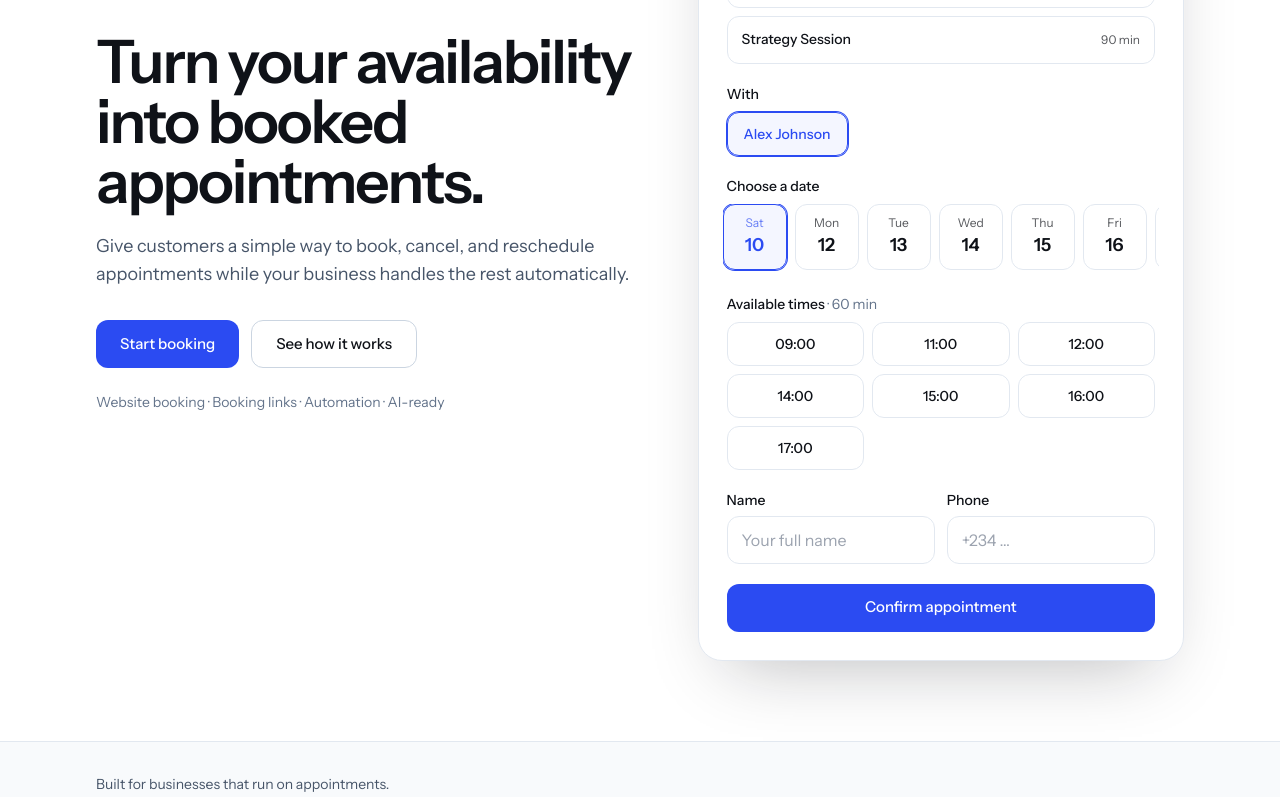
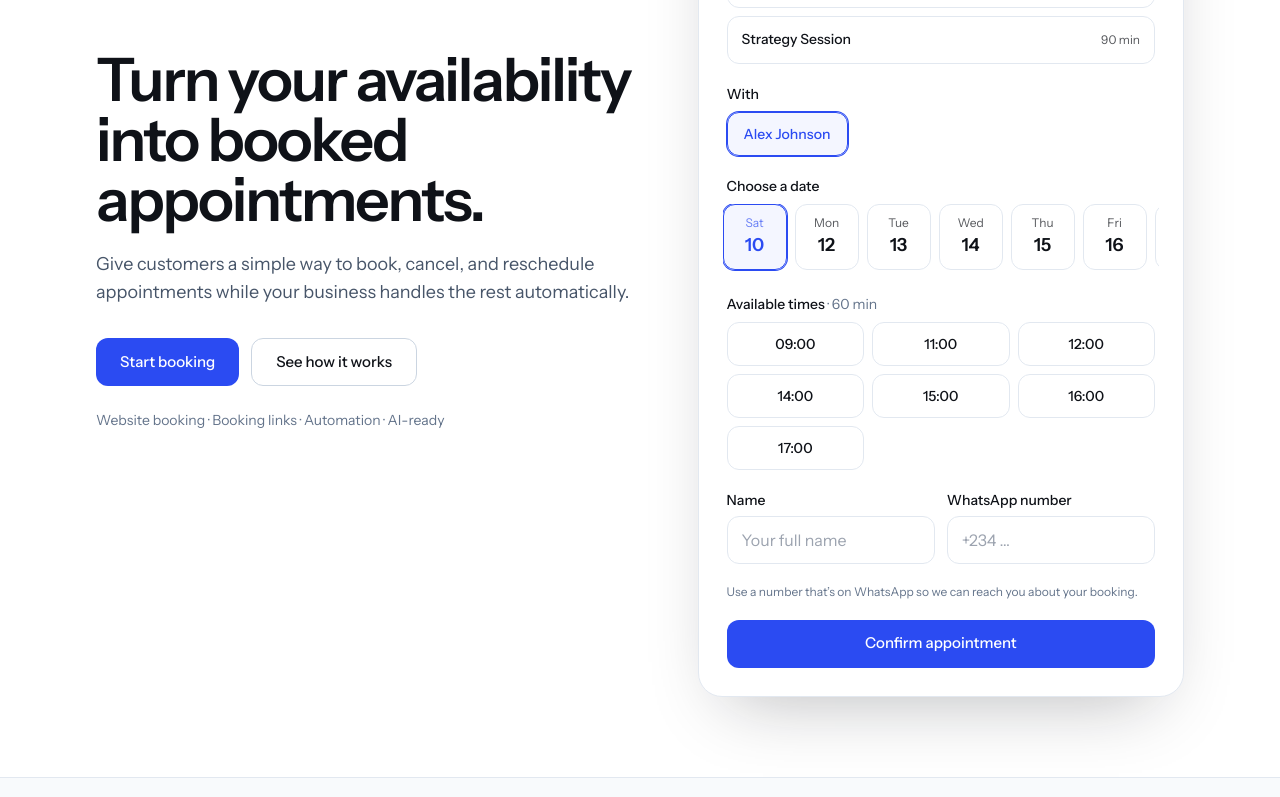
Before and after one commit to MoonwalkrrX/appointment_engine, a Next.js app: page / in a window 1280 px wide. Shown: the part 361-1158 px from the top of the page. Built offline with nearby package versions, Linux system fonts and the light colour scheme.

Commit message:
Booking form: ask for WhatsApp number

```diff
--- a/components/BookingWidget.tsx
+++ b/components/BookingWidget.tsx
@@ -23,7 +23,7 @@ export default function BookingWidget(){
   const clean=phone.replace(/[^\d+]/g,'');
   async function submit(){
     if(!time){setErr('Choose a time first.');return}
-    if(!moving&&(name.trim().length<2||!/^\+?\d{7,15}$/.test(clean))){setErr('Enter your name and a valid phone number (7–15 digits).');return}
+    if(!moving&&(name.trim().length<2||!/^\+?\d{7,15}$/.test(clean))){setErr('Enter your name and a valid WhatsApp number (7–15 digits).');return}
     setBusy(true);setErr('');
     try{
       if(moving&&booking){await rescheduleBooking(booking.id,booking.phone,date,time);setBooking({...booking,date,time})}
@@ -56,9 +56,10 @@ export default function BookingWidget(){
         {booting||loading?<div className="grid grid-cols-3 gap-2">{[0,1,2,3,4,5].map(i=><Skel key={i} c="h-11"/>)}</div>:
         slots.length===0?<p className="rounded-xl bg-slate-50 p-3 text-sm text-slate-600">No times available on this day. Try another date.</p>:
         <div className="grid grid-cols-3 gap-2">{slots.map(t=><button key={t} onClick={()=>{setTime(t);setErr('')}} aria-pressed={time===t} className={`h-11 rounded-xl border text-sm font-medium ${sel(time===t)}`}>{t}</button>)}</div>}</div>
-      {!moving&&<div className="grid gap-3 sm:grid-cols-2">{([['Name','text',name,setName,'Your full name','name'],['Phone','tel',phone,setPhone,'+234 …','tel']] as const).map(([l,ty,v,set,ph,ac])=>
+      {!moving&&<div className="grid gap-3 sm:grid-cols-2">{([['Name','text',name,setName,'Your full name','name'],['WhatsApp number','tel',phone,setPhone,'+234 …','tel']] as const).map(([l,ty,v,set,ph,ac])=>
         <label key={l} className="text-sm font-medium">{l}<input type={ty} value={v} onChange={e=>set(e.target.value)} placeholder={ph} autoComplete={ac}
           className="mt-1.5 h-12 w-full rounded-xl border border-slate-200 px-3.5 text-base font-normal outline-none focus:border-accent focus:ring-2 focus:ring-accent/20"/></label>)}</div>}
+      {!moving&&<p className="-mt-2 text-xs text-slate-500">Use a number that’s on WhatsApp so we can reach you about your booking.</p>}
       {err&&<p role="alert" className="rounded-xl border border-red-200 bg-red-50 p-3 text-sm text-red-700">{err}</p>}
       <button onClick={submit} disabled={busy||loading||booting} className="btn-p w-full disabled:opacity-60">{busy?'Confirming…':moving?'Confirm new time':'Confirm appointment'}</button>
     </div>}
```
